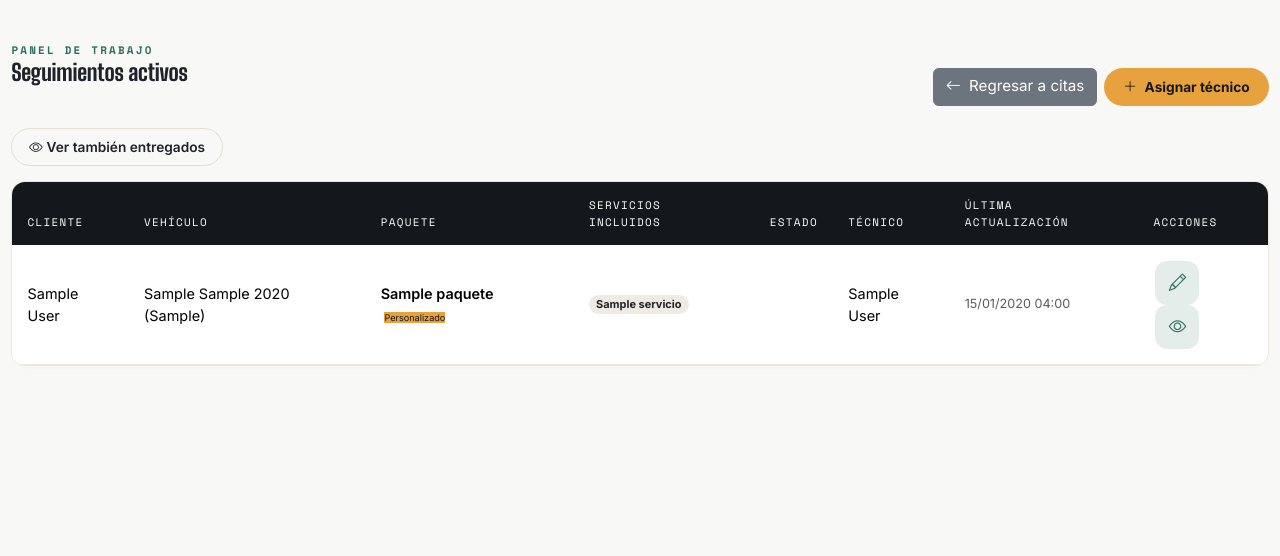
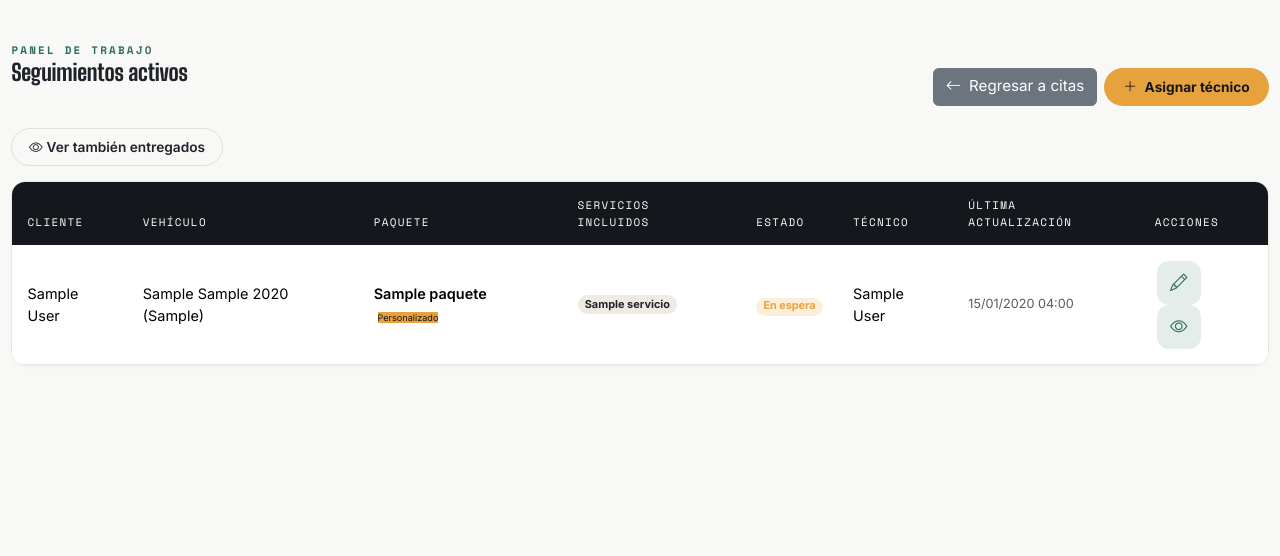
Before and after one commit to ChriisCG3312/CarDetailingX, a Django app: page /seguimiento/ in a window 1280 px wide. Shown: the part 59-615 px from the top of the page. Run offline with Django 5.2, Linux system fonts and the light colour scheme; a user stored in the database is signed in; tables that the repository leaves empty hold one stand-in row (values such as "Sample post").

Commit message:
visualizar estado en listas

```diff
--- a/templates/seguimiento/seguimiento_lista.html
+++ b/templates/seguimiento/seguimiento_lista.html
@@ -77,14 +77,16 @@
           {% endif %}
         </td>
         <td>
-          {% if s.estado == 'recibido' %}
-            <span class="badge rounded-pill bg-secondary">{{ s.get_estado_display }}</span>
-          {% elif s.estado == 'en_lavado' or s.estado == 'en_pulido' or s.estado == 'en_detalles' %}
-            <span class="badge rounded-pill" style="background:var(--dp-ambar);color:var(--dp-asfalto);">{{ s.get_estado_display }}</span>
+          {% if s.estado == 'en_espera' %}
+             <span class="badge rounded-pill" style="background:#FBEFDC;color:var(--dp-ambar);">{{ s.get_estado_display }}</span>
+          {% elif s.estado == 'recibido' %}
+             <span class="badge rounded-pill bg-secondary">{{ s.get_estado_display }}</span>
+          {% elif s.estado == 'en_detalles' %}
+             <span class="badge rounded-pill" style="background:var(--dp-ambar);color:var(--dp-asfalto);">{{ s.get_estado_display }}</span>
           {% elif s.estado == 'listo' %}
-            <span class="badge rounded-pill" style="background:var(--dp-ceramico);color:#fff;">{{ s.get_estado_display }}</span>
+             <span class="badge rounded-pill" style="background:var(--dp-ceramico);color:#fff;">{{ s.get_estado_display }}</span>
           {% elif s.estado == 'entregado' %}
-            <span class="badge rounded-pill bg-success">{{ s.get_estado_display }}</span>
+             <span class="badge rounded-pill bg-success">{{ s.get_estado_display }}</span>
           {% endif %}
         </td>
         <td>{{ s.tecnico.get_full_name|default:s.tecnico.username }}</td>
```
